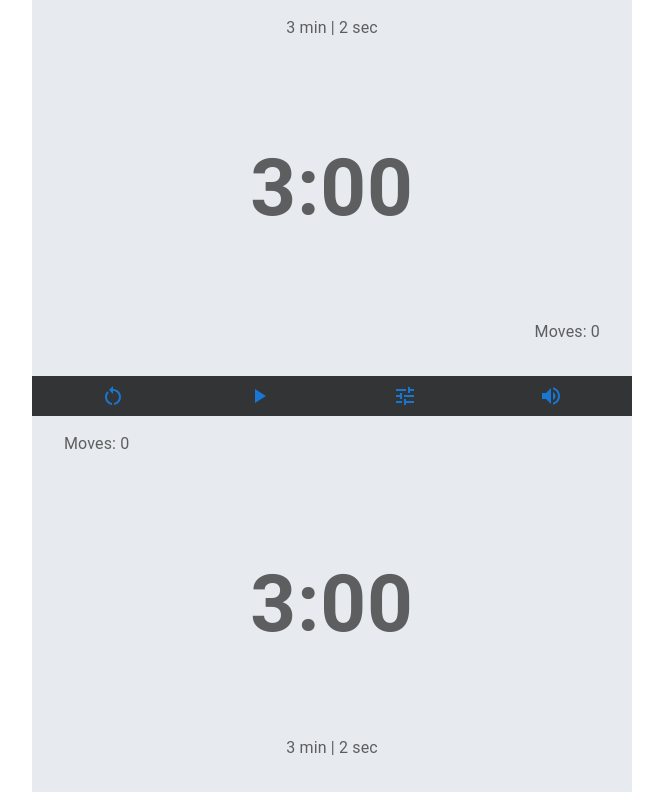
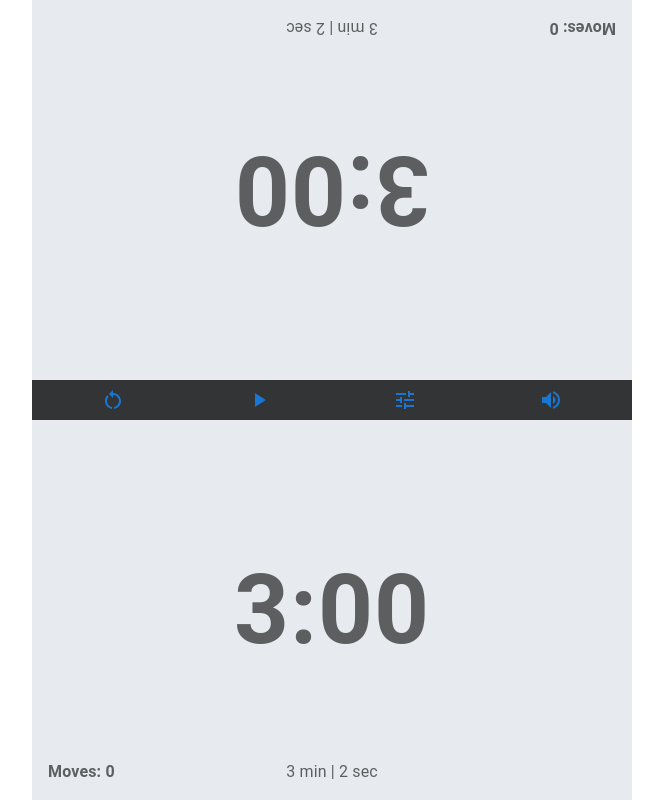
Before and after one commit to samuraitruong/chess-clock, a React (Create React App) app: page / in a window 1280 px wide. Shown: the whole page, without its empty margins (308-971 px from the left). Built offline with nearby package versions, Linux system fonts and the light colour scheme.

Commit message:
rotate black clock 180 deg

```diff
--- a/src/App.css
+++ b/src/App.css
@@ -36,3 +36,12 @@
     transform: rotate(360deg);
   }
 }
+
+.prevent-select {
+  -webkit-user-select: none;
+  -ms-user-select: none;
+  -khtml-user-select: none;
+  -moz-user-select: none;
+  -o-user-select: none;
+  user-select: none;
+}
--- a/src/App.tsx
+++ b/src/App.tsx
@@ -20,7 +20,7 @@ const StyledBox = styled(Box)(({ theme }) => ({
   textAlign: "center",
   display: "flex",
   alignItems: "center",
-  height: "45vh",
+  height: "46vh",
   color: theme.palette.text.secondary,
   justifyContent: "center",
   position: "relative",
@@ -41,14 +41,16 @@ const PresetBox = styled(Typography)(({ theme }) => ({
   ...theme.typography.body1,
   color: theme.palette.text.secondary,
   position: "absolute",
+  bottom: "1rem",
 }));
 
 const MoveBox = styled(Typography)(({ theme }) => ({
   ...theme.typography.body1,
   color: theme.palette.text.secondary,
   position: "absolute",
-  bottom: "2rem",
-  right: "2rem",
+  bottom: "1rem",
+  left: "1rem",
+  fontWeight: "bold",
 }));
 
 const activeColor = "#77ff38";
@@ -88,7 +90,6 @@ function App() {
     });
   };
   const startGame = () => {
-    console.log("clockState", clockState);
     if (clockState.started && clockState.paused) {
       toast.info("Game Resumed");
       setClockState({
@@ -157,13 +158,11 @@ function App() {
     let whiteRemaining = clockState.whiteRemaining;
     if (clockState.startTime) {
       if (player === "white") {
-        // update white remaining time
         whiteRemaining =
           whiteRemaining -
           (new Date().getTime() - clockState.startTime?.getTime()) +
           clockState.increment;
       } else {
-        // update black remaining time
         blackRemaining =
           blackRemaining -
           (new Date().getTime() - clockState.startTime?.getTime()) +
@@ -211,15 +210,17 @@ function App() {
   );
 
   return (
-    <Container maxWidth="sm" disableGutters>
+    <Container maxWidth="sm" disableGutters className="prevent-select">
       <Box height="100vh" display="flex" flexDirection="column">
         <StyledBox
           sx={{
             backgroundColor: getColor("black"),
+            transform: "rotate(180deg)",
+            cursor: clockState.player === "black" ? "pointer" : "default",
           }}
           onClick={() => finishedMove("black")}
         >
-          <PresetBox sx={{ top: "1rem" }}>{clockState.preset}</PresetBox>
+          <PresetBox className="prevent-select">{clockState.preset}</PresetBox>
           <Timer
             resetToken={clockState.startTime}
             time={clockState.whiteRemaining}
@@ -234,7 +235,7 @@ function App() {
         <ControlBox>
           <RestartAltIcon color="primary" onClick={resetClock} />
           {clockState.started && !clockState.paused && (
-            <PauseIcon color="primary" onClick={stopClock} />
+            <PauseIcon color="warning" onClick={stopClock} />
           )}
           {(!clockState.started || clockState.paused) && (
             <PlayArrowIcon color="primary" onClick={startGame} />
@@ -256,10 +257,11 @@ function App() {
         <StyledBox
           sx={{
             backgroundColor: getColor("white"),
+            cursor: clockState.player === "white" ? "pointer" : "default",
           }}
           onClick={() => finishedMove("white")}
         >
-          <PresetBox sx={{ bottom: "2rem" }}>{clockState.preset}</PresetBox>
+          <PresetBox>{clockState.preset}</PresetBox>
           <Timer
             resetToken={clockState.startTime}
             time={clockState.blackRemaining}
@@ -269,9 +271,7 @@ function App() {
               clockState.player === "white"
             }
           ></Timer>
-          <MoveBox sx={{ left: "2rem", top: "1rem", right: "initial" }}>
-            Moves: {Math.max(clockState.moveCount, 0)}
-          </MoveBox>
+          <MoveBox>Moves: {Math.max(clockState.moveCount, 0)}</MoveBox>
         </StyledBox>
       </Box>
       <ToastContainer theme="colored" autoClose={1000} limit={1} />
--- a/src/Components/Timer.tsx
+++ b/src/Components/Timer.tsx
@@ -6,7 +6,7 @@ const ClockTime = styled(Typography)(({ theme }) => ({
   ...theme.typography.subtitle1,
   color: theme.palette.text.secondary,
   fontWeight: "bold",
-  fontSize: "5rem",
+  fontSize: "6rem",
 }));
 
 export function Timer({
```
